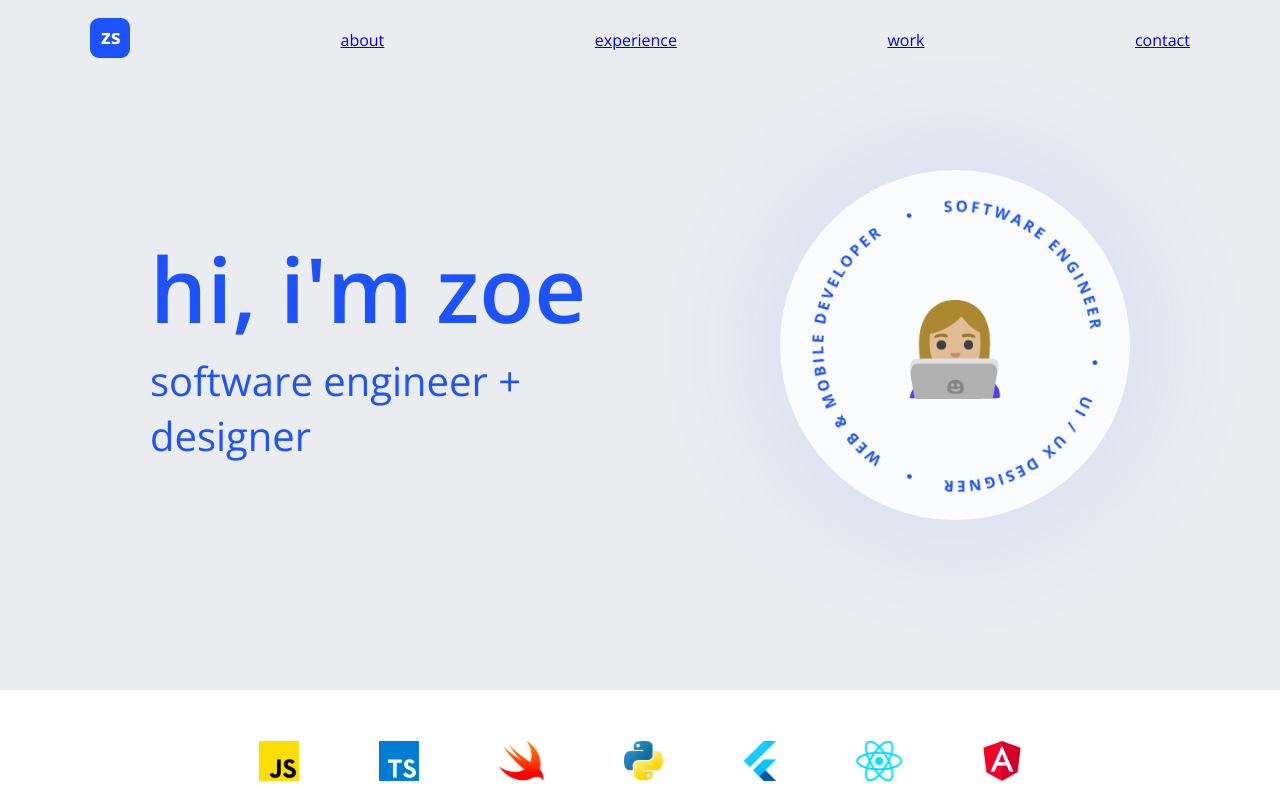
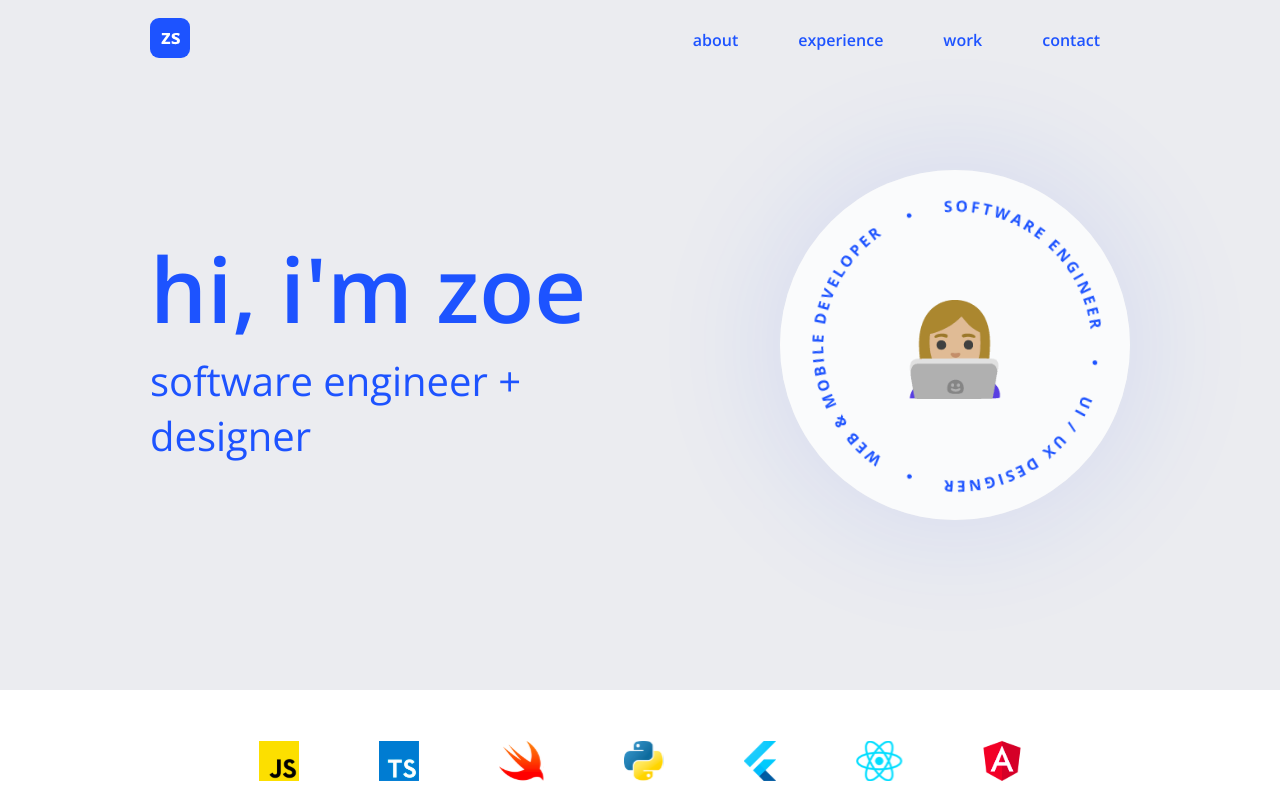
Before and after one commit to zoeschmitt/zoe, a React (Create React App) app: page / in a window 1280 px wide. Built offline with nearby package versions, Linux system fonts and the light colour scheme.

Commit message:
feat: added ghpages

```diff
--- a/package.json
+++ b/package.json
@@ -2,6 +2,7 @@
   "name": "zoe",
   "version": "0.1.0",
   "private": true,
+  "homepage": "http://www.zoeschmitt.com/",
   "dependencies": {
     "@testing-library/jest-dom": "^5.16.5",
     "@testing-library/react": "^13.3.0",
@@ -22,7 +23,9 @@
     "start": "react-scripts start",
     "build": "react-scripts build",
     "test": "react-scripts test",
-    "eject": "react-scripts eject"
+    "eject": "react-scripts eject",
+    "predeploy": "npm run build",
+    "deploy": "gh-pages -d build"
   },
   "eslintConfig": {
     "extends": [
@@ -43,6 +46,7 @@
     ]
   },
   "devDependencies": {
+    "gh-pages": "^4.0.0",
     "sass": "^1.54.5"
   }
 }
--- a/src/components/header/header.scss
+++ b/src/components/header/header.scss
@@ -1,7 +1,6 @@
 @import "../../styles/global.scss";
 
 .header {
-  // background: ${({scrollNav}) => scrollNav ? '#fafafa' : 'transparent'};
   height: $header-height;
   margin-top: -$header-height;
   display: flex;
@@ -10,21 +9,33 @@
   position: sticky;
   top: 0;
   z-index: 10;
-
   .container {
-    padding: $vertical-padding $horizontal-padding;
+    padding: 0 $horizontal-padding;
     display: flex;
     justify-content: space-between;
     align-items: center;
     z-index: 1;
     width: 100%;
-
-    @include break-point(desktop-xxl) {
-      padding: 100px 200px;
-    }
   }
-
   .logo {
     cursor: pointer;
   }
+  .link {
+    font-weight: 600;
+    text-decoration: none;
+    margin: 0 30px;
+    font-size: 16px;
+    color: $color-blue;
+  }
+  .menu {
+    display: none;
+  }
+  @include break-point(tablet) {
+    .nav-links {
+      display: none;
+    }
+    .menu {
+      display: block;
+    }
+  }
 }
--- a/src/components/header/index.tsx
+++ b/src/components/header/index.tsx
@@ -8,10 +8,23 @@ const Header = () => {
         <a href="/" className="logo">
           <img src="assets/zs.svg" alt=""></img>
         </a>
-        <Link to="/about">about</Link>
-        <Link to="/experience">experience</Link>
-        <Link to="/work">work</Link>
-        <Link to="/contact">contact</Link>
+        <div className="nav-links">
+          <Link to="/about" className="link">
+            about
+          </Link>
+          <Link to="/experience" className="link">
+            experience
+          </Link>
+          <Link to="/work" className="link">
+            work
+          </Link>
+          <Link to="/contact" className="link">
+            contact
+          </Link>
+        </div>
+        <div className="menu">
+
+        </div>
       </div>
     </div>
   );
--- a/src/styles/global.scss
+++ b/src/styles/global.scss
@@ -3,8 +3,8 @@ $color-grey: #ebecf0;
 $color-white: #fff;
 
 $header-height: 80px;
-$vertical-padding: 50px;
-$horizontal-padding: 90px;
+$vertical-padding: 170px;
+$horizontal-padding: 150px;
 
 html,
 body,
@@ -26,7 +26,6 @@ body,
 }
 
 .content {
-  padding: 170px 150px;
   padding: $vertical-padding $horizontal-padding;
 }
 
```
Also changed, not shown: 1 other file (tests, documents, lock files or other folders).
